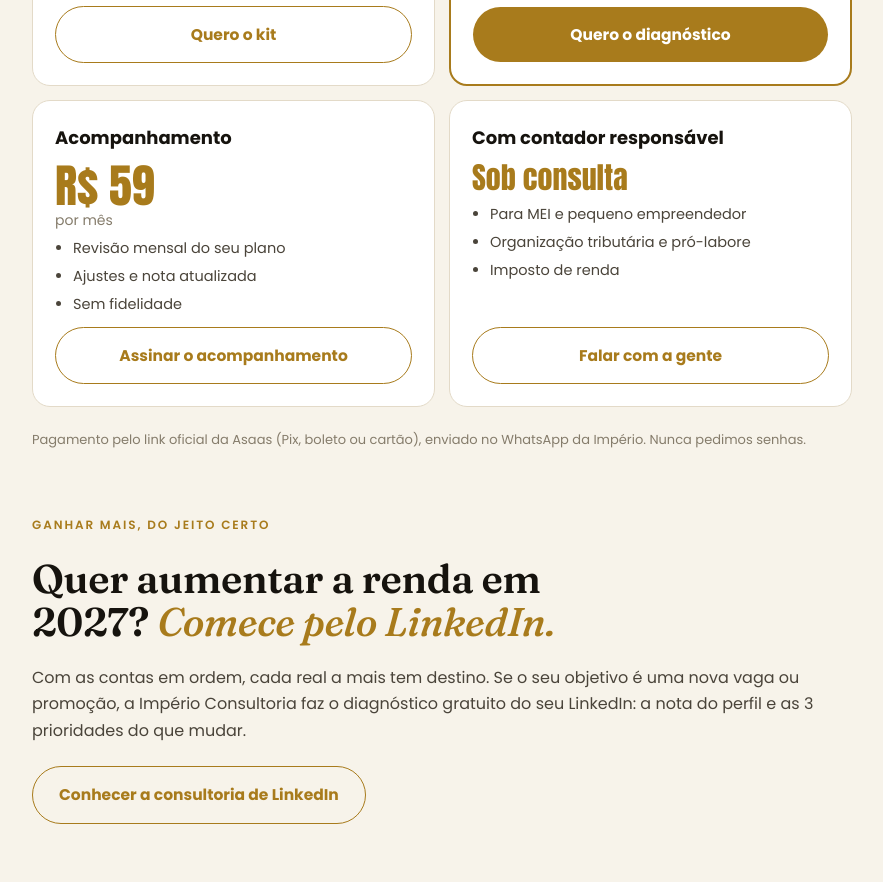
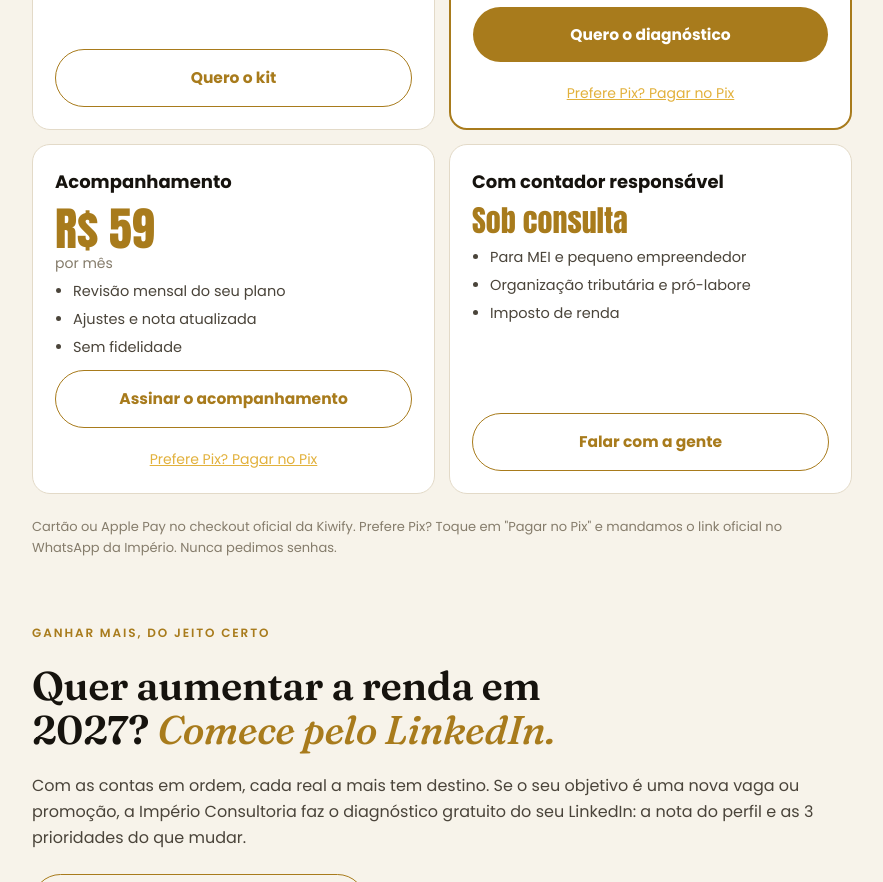
Before and after one commit to grupoimperio-tec/site, a plain HTML site: page plano2027/index.html in a window 1280 px wide. Shown: the part 2319-3201 px from the top of the page, without its empty margins (198-1081 px from the left). Drawn offline with Linux system fonts and the light colour scheme.

Commit message:
Plano 2027: diagnóstico e acompanhamento com checkout Kiwify (cartão/Apple Pay) e opção Pix pelo WhatsApp
Co-Authored-By: Claude Opus 5.5 <noreply@anthropic.com>
Claude-Session: https://claude.ai/code/session_01567dt3Y1hKV4ENqiCiQ3SU

```diff
--- a/plano2027/index.html
+++ b/plano2027/index.html
@@ -57,7 +57,7 @@ details p{margin-top:8px;color:var(--tx2);font-size:15px}
 .fim{text-align:center;align-items:center} .fim p{color:var(--tx2);max-width:32em}
 footer{text-align:center;color:var(--mut);font-size:12.5px;display:flex;flex-direction:column;gap:6px}
 @media (max-width:640px){.conta{grid-template-columns:1fr}}
-</style><!-- Meta Pixel -->
+.pix{display:block;margin-top:10px;text-align:center;font-size:14px;color:#e2b13c;text-decoration:underline}</style><!-- Meta Pixel -->
 <script>
 !function(f,b,e,v,n,t,s){if(f.fbq)return;n=f.fbq=function(){n.callMethod?n.callMethod.apply(n,arguments):n.queue.push(arguments)};if(!f._fbq)f._fbq=n;n.push=n;n.loaded=!0;n.version='2.0';n.queue=[];t=b.createElement(e);t.async=!0;t.src=v;s=b.getElementsByTagName(e)[0];s.parentNode.insertBefore(t,s)}(window,document,'script','https://connect.facebook.net/en_US/fbevents.js');
 var _c=null;try{_c=localStorage.getItem('imp_cookies')}catch(e){}if(_c!=='sim'){fbq('consent','revoke');}fbq('init','2777065392710260');fbq('track','PageView');
@@ -132,15 +132,15 @@ if(document.body)go();else document.addEventListener('DOMContentLoaded',go);})()
         <a class="btn sec" href="https://pay.hotmart.com/H108610457N" rel="noopener">Quero o kit</a></div>
       <div class="plano destaque"><span class="tag">MAIS ESCOLHIDO</span><h3>Kit + diagnóstico</h3><div class="pr">R$ 197 <small>uma vez</small></div>
         <ul><li>Tudo do kit</li><li>Analisamos a sua planilha</li><li>Nota, 3 prioridades e plano de 90 dias, pelo WhatsApp</li></ul>
-        <a class="btn" href="https://wa.me/5511919163757?text=Oi%21%20Quero%20o%20Plano%202027%20com%20diagn%C3%B3stico%20%28R%24%20197%29." target="_blank" rel="noopener">Quero o diagnóstico</a></div>
+        <a class="btn" href="https://pay.kiwify.com.br/AX6YVJV" target="_blank" rel="noopener">Quero o diagnóstico</a><a class="pix" href="https://wa.me/5511919163757?text=Oi%21%20Quero%20o%20Plano%202027%20com%20diagn%C3%B3stico%20%28R%24%20197%29%20e%20pagar%20no%20Pix." target="_blank" rel="noopener">Prefere Pix? Pagar no Pix</a></div>
       <div class="plano"><h3>Acompanhamento</h3><div class="pr">R$ 59 <small>por mês</small></div>
         <ul><li>Revisão mensal do seu plano</li><li>Ajustes e nota atualizada</li><li>Sem fidelidade</li></ul>
-        <a class="btn sec" href="https://wa.me/5511919163757?text=Oi%21%20Quero%20o%20acompanhamento%20mensal%20do%20Plano%202027%20%28R%24%2059/m%C3%AAs%29." target="_blank" rel="noopener">Assinar o acompanhamento</a></div>
+        <a class="btn sec" href="https://pay.kiwify.com.br/DpZzdRF" target="_blank" rel="noopener">Assinar o acompanhamento</a><a class="pix" href="https://wa.me/5511919163757?text=Oi%21%20Quero%20o%20acompanhamento%20mensal%20do%20Plano%202027%20%28R%24%2059/m%C3%AAs%29%20e%20pagar%20no%20Pix." target="_blank" rel="noopener">Prefere Pix? Pagar no Pix</a></div>
       <div class="plano"><h3>Com contador responsável</h3><div class="pr" style="font-size:30px">Sob consulta</div>
         <ul><li>Para MEI e pequeno empreendedor</li><li>Organização tributária e pró-labore</li><li>Imposto de renda</li></ul>
         <a class="btn sec" href="https://wa.me/5511919163757?text=Oi%21%20Quero%20saber%20do%20Plano%202027%20com%20contador%20respons%C3%A1vel%20%28MEI%20/%20imposto%20de%20renda%29." target="_blank" rel="noopener">Falar com a gente</a></div>
     </div>
-    <p class="nota">Pagamento pelo link oficial da Asaas (Pix, boleto ou cartão), enviado no WhatsApp da Império. Nunca pedimos senhas.</p>
+    <p class="nota">Cartão ou Apple Pay no checkout oficial da Kiwify. Prefere Pix? Toque em "Pagar no Pix" e mandamos o link oficial no WhatsApp da Império. Nunca pedimos senhas.</p>
   </section>
 
   <section>
```
